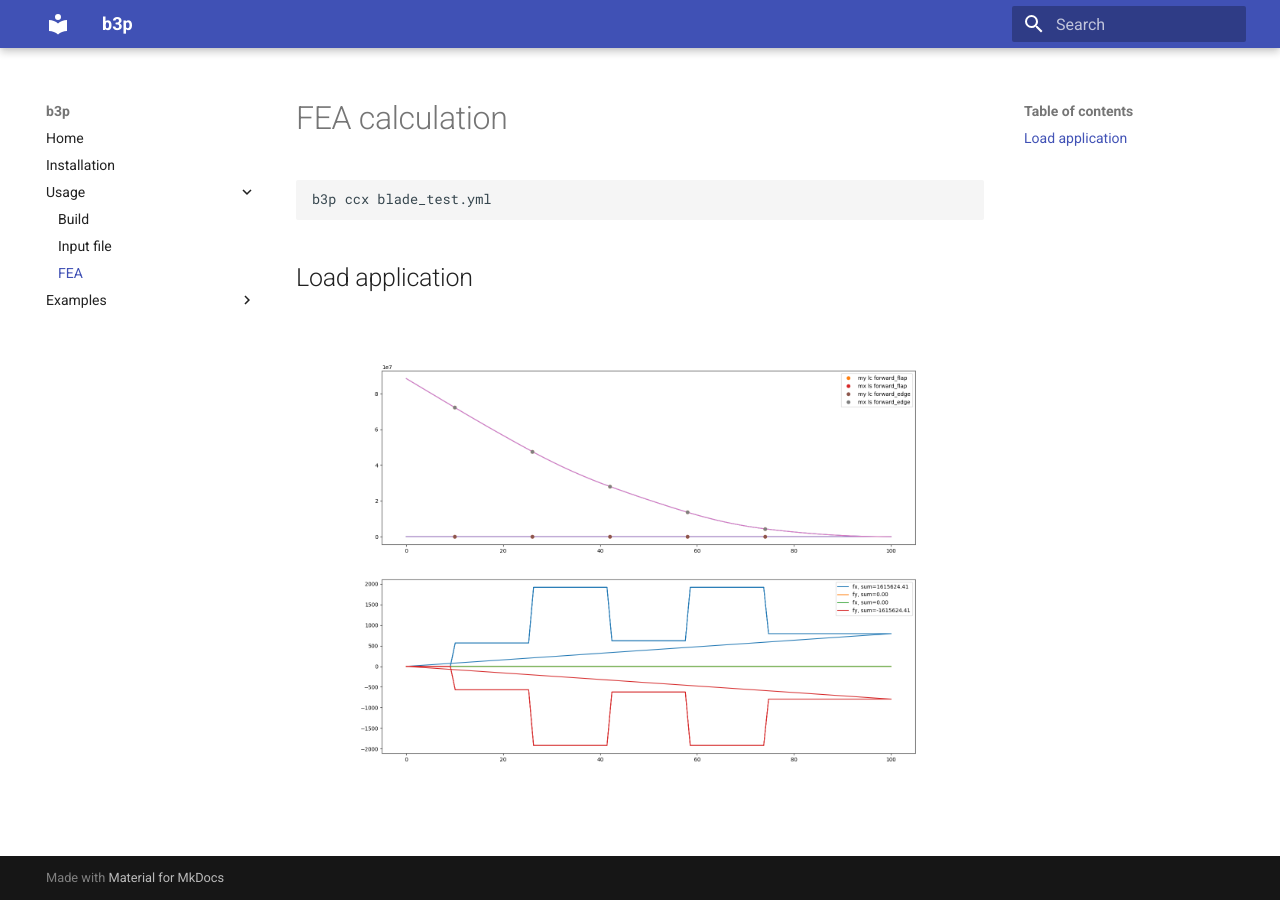
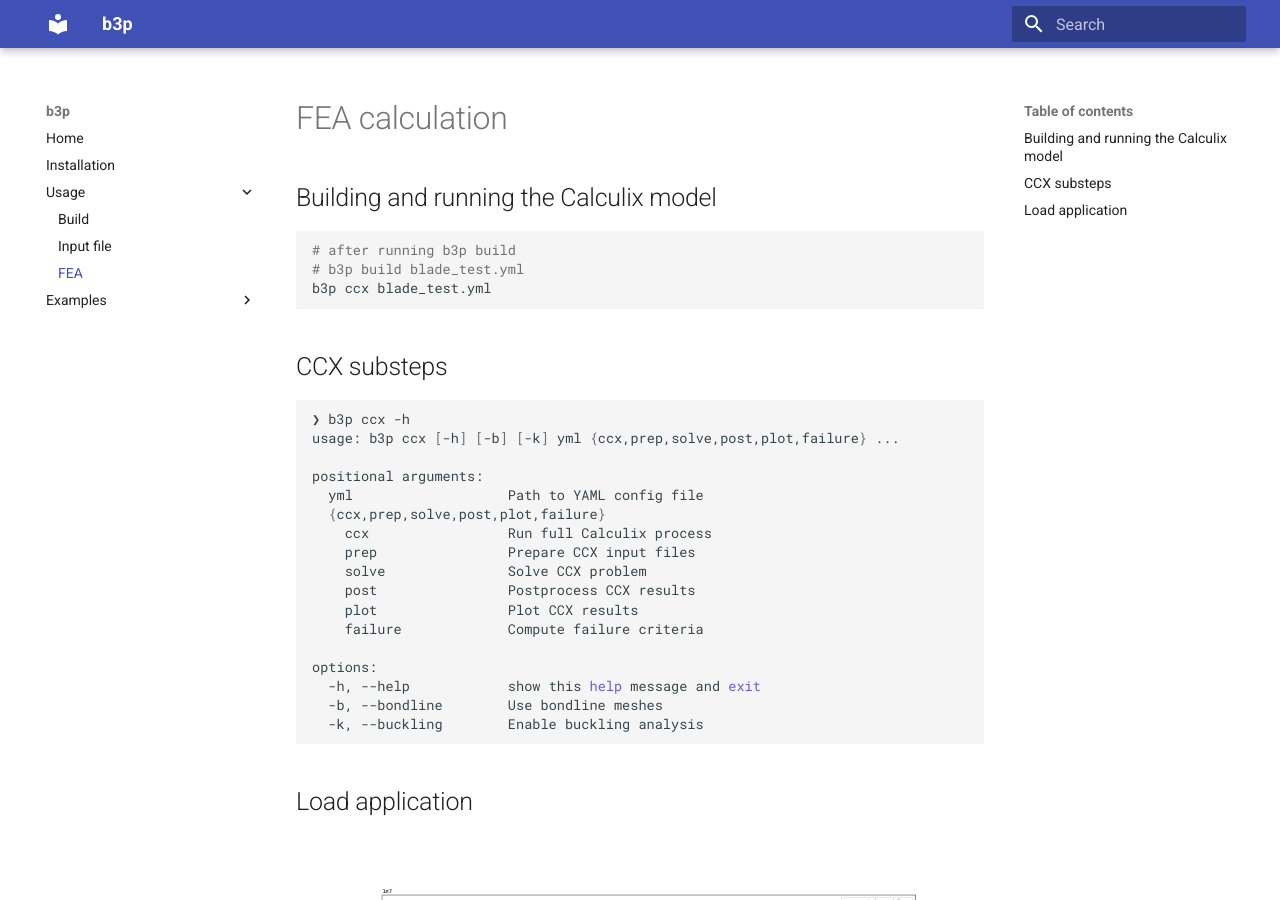
Before and after one commit to wr1/b3p, an MkDocs documentation site: the page built from docs/use/fea.md, in a window 1280 px wide and 900 px high. Built offline with MkDocs 1.6.1 and Material for MkDocs 9.7.7, drawn with Linux system fonts in a browser that asks for light colours.

Commit message:
doc updates

````diff
--- a/docs/use/fea.md
+++ b/docs/use/fea.md
@@ -1,9 +1,33 @@
 # FEA calculation
+
+## Building and running the Calculix model
+
 ```bash
+# after running b3p build
+# b3p build blade_test.yml
 b3p ccx blade_test.yml
 ```
 
+## CCX substeps
+```bash
+❯ b3p ccx -h
+usage: b3p ccx [-h] [-b] [-k] yml {ccx,prep,solve,post,plot,failure} ...
+
+positional arguments:
+  yml                   Path to YAML config file
+  {ccx,prep,solve,post,plot,failure}
+    ccx                 Run full Calculix process
+    prep                Prepare CCX input files
+    solve               Solve CCX problem
+    post                Postprocess CCX results
+    plot                Plot CCX results
+    failure             Compute failure criteria
+
+options:
+  -h, --help            show this help message and exit
+  -b, --bondline        Use bondline meshes
+  -k, --buckling        Enable buckling analysis
+```
 
 ## Load application
-
 ![Test blade](../assets/images/test_blade_loads.png)
````
Also changed, not shown: docs/index.md (+31 -7 lines), docs/installation.md (+2 -2 lines), docs/use/build.md (+3 -2 lines), 2 other files.
